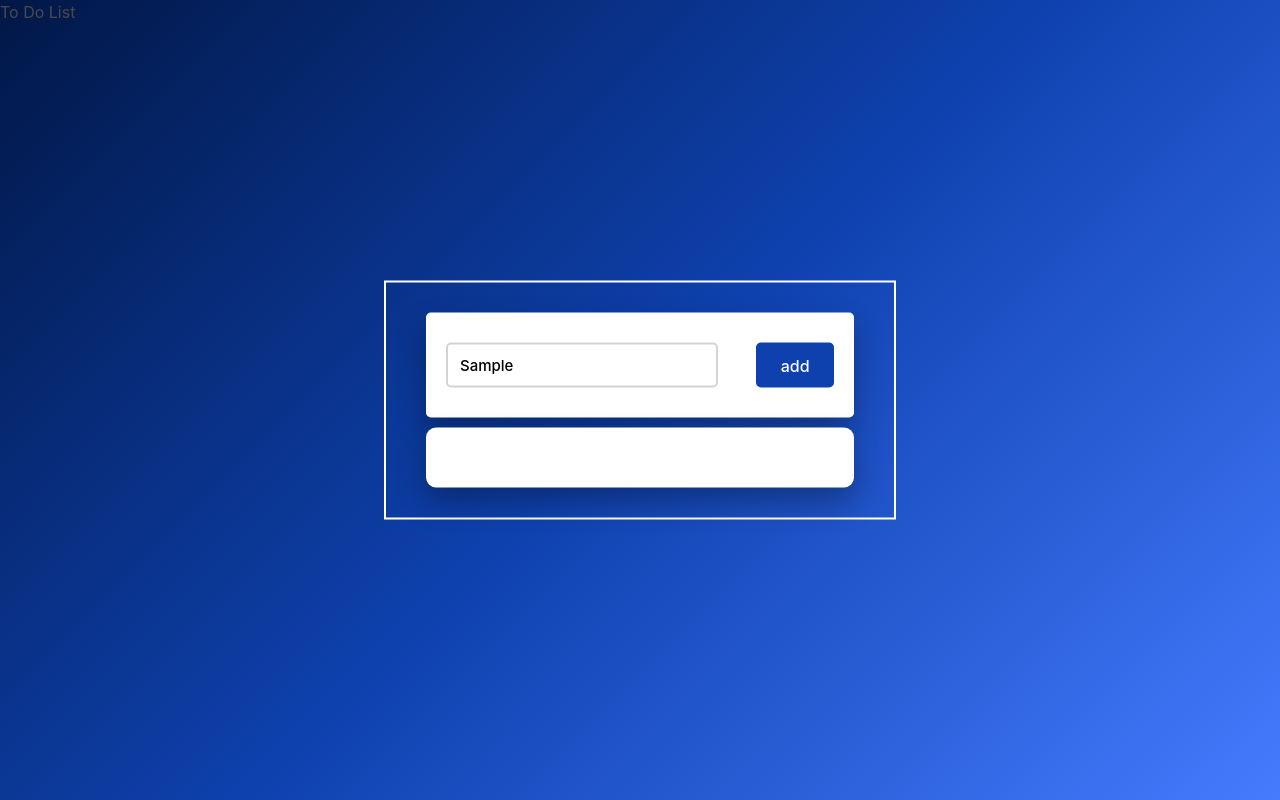
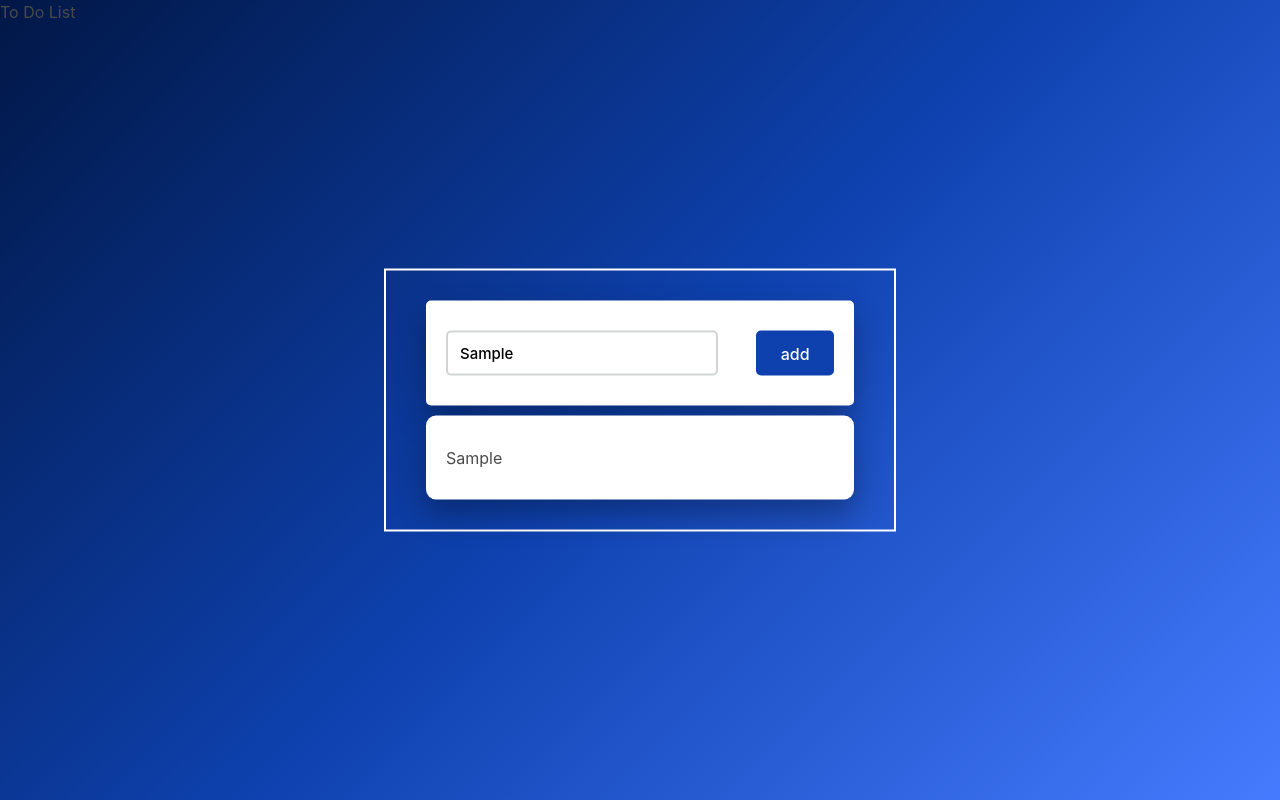
Before and after one commit to trivera777/ToDoList, a plain HTML site: page index.html in a window 1280 px wide. Both pictures are taken after typing "Sample" into the empty fields and a click on the button "add". Drawn offline with nearby package versions, Linux system fonts and the light colour scheme.

Commit message:
created function to add task to innerHTML

```diff
--- a/index.html
+++ b/index.html
@@ -14,7 +14,7 @@
             <input type="text" placeholder="Task to be done">
             <button id="push">add</button>
         </div>
-        <div class="tasks"></div>
+        <div class="tasks" id="tasks"></div>
         </div>
     </div>
 
--- a/script.js
+++ b/script.js
@@ -1,10 +1,17 @@
-
-document.querySelector('#push').onclick = function(){
-  if(document.querySelector('#newTask input').
-  value.length === 0){
-    alert('Please eneter a task!')
+document.querySelector("#push").onclick = function () {
+  if (document.querySelector("#newTask input").value.length === 0) {
+    alert("Please eneter a task!");
+  } else {
+    document.querySelector("#tasks").innerHTML +=
+      `
+    <div class='task'>
+    <span id='taskName'>
+    ${document.querySelector("#newTask input").value}
+    </span>
+    </div>
+    `;
   }
-}
+};
 
 // let addToDoButton = document.getElementById("addToDo");
 // let toDoContainer = document.getElementById("toDoContainer");
```
